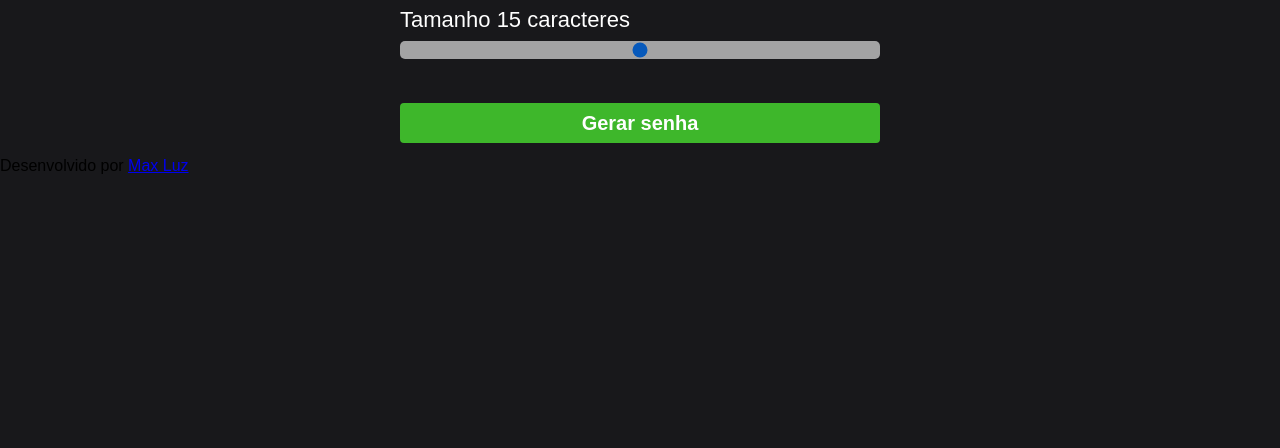
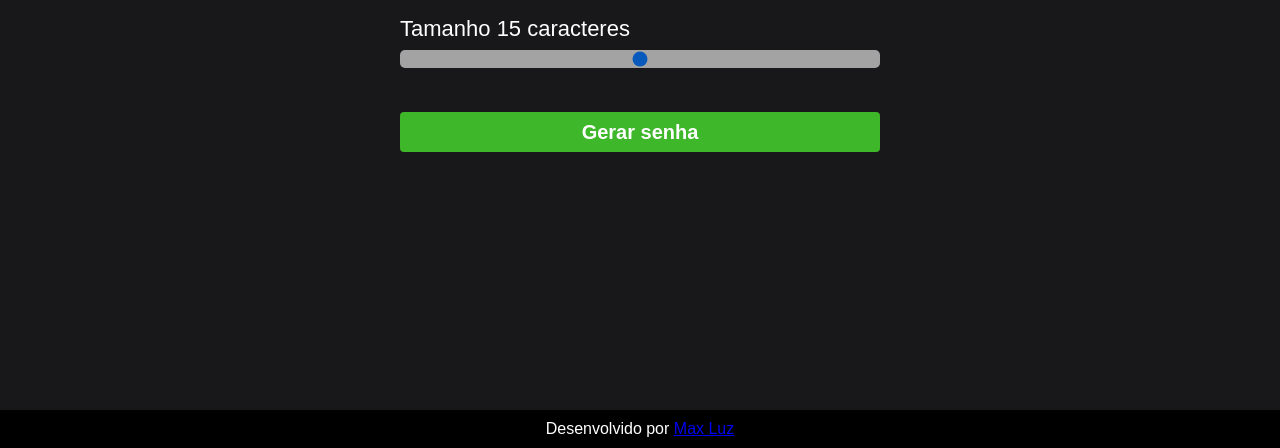
Before and after one commit to maxluzcarvalho/gerador, a plain HTML site: page index.html in a window 1280 px wide. Shown: the part 352-800 px from the top of the page. Drawn offline with Linux system fonts and the light colour scheme.

Commit message:
atualização no css

```diff
--- a/style.css
+++ b/style.css
@@ -110,3 +110,12 @@
     visibility: visible;
     opacity: 1;
   }
+  footer {
+    position: fixed;
+    bottom: 0;
+    width: 100%;
+    background-color: black;
+    color: white;
+    text-align: center;
+    padding: 10px;
+  }
```
